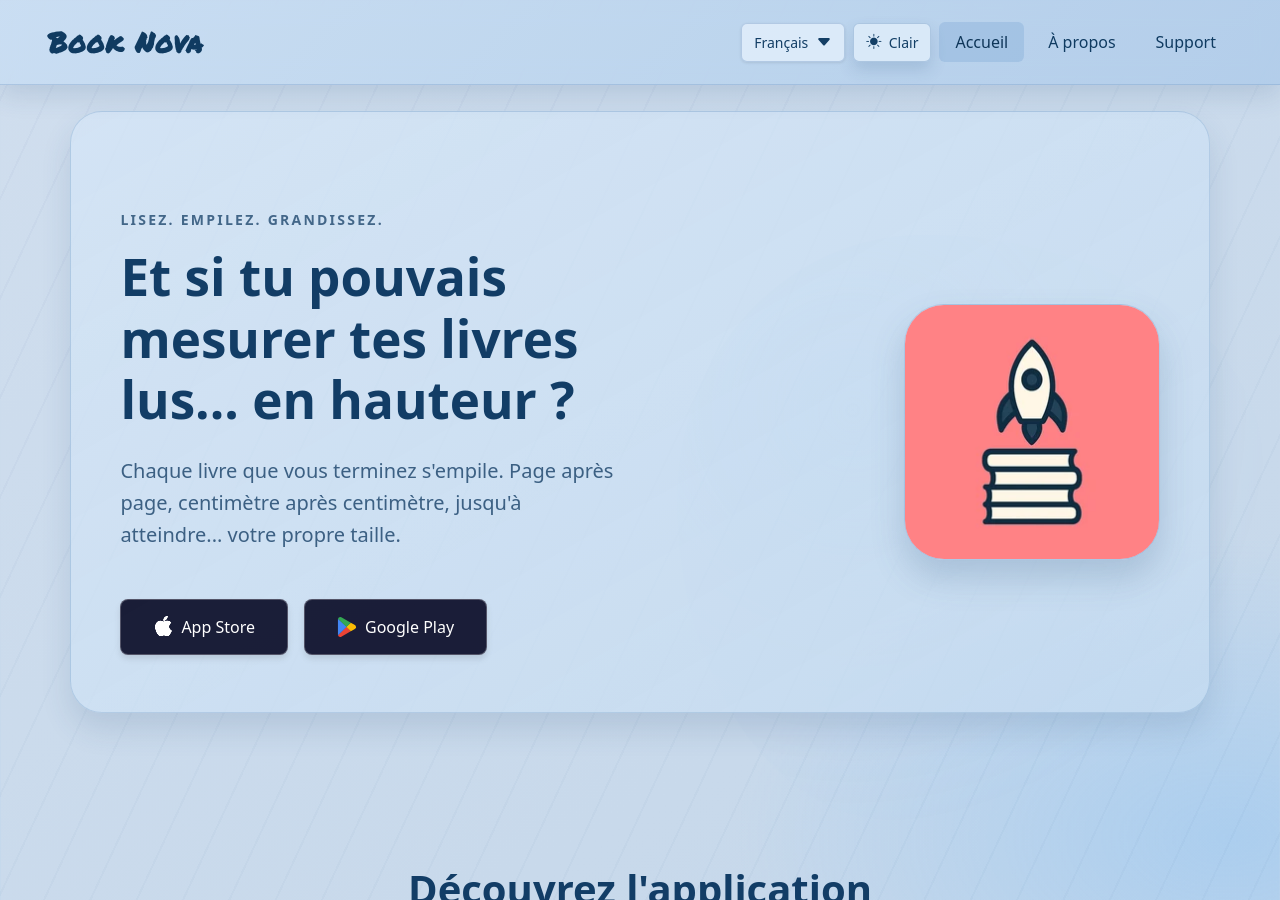
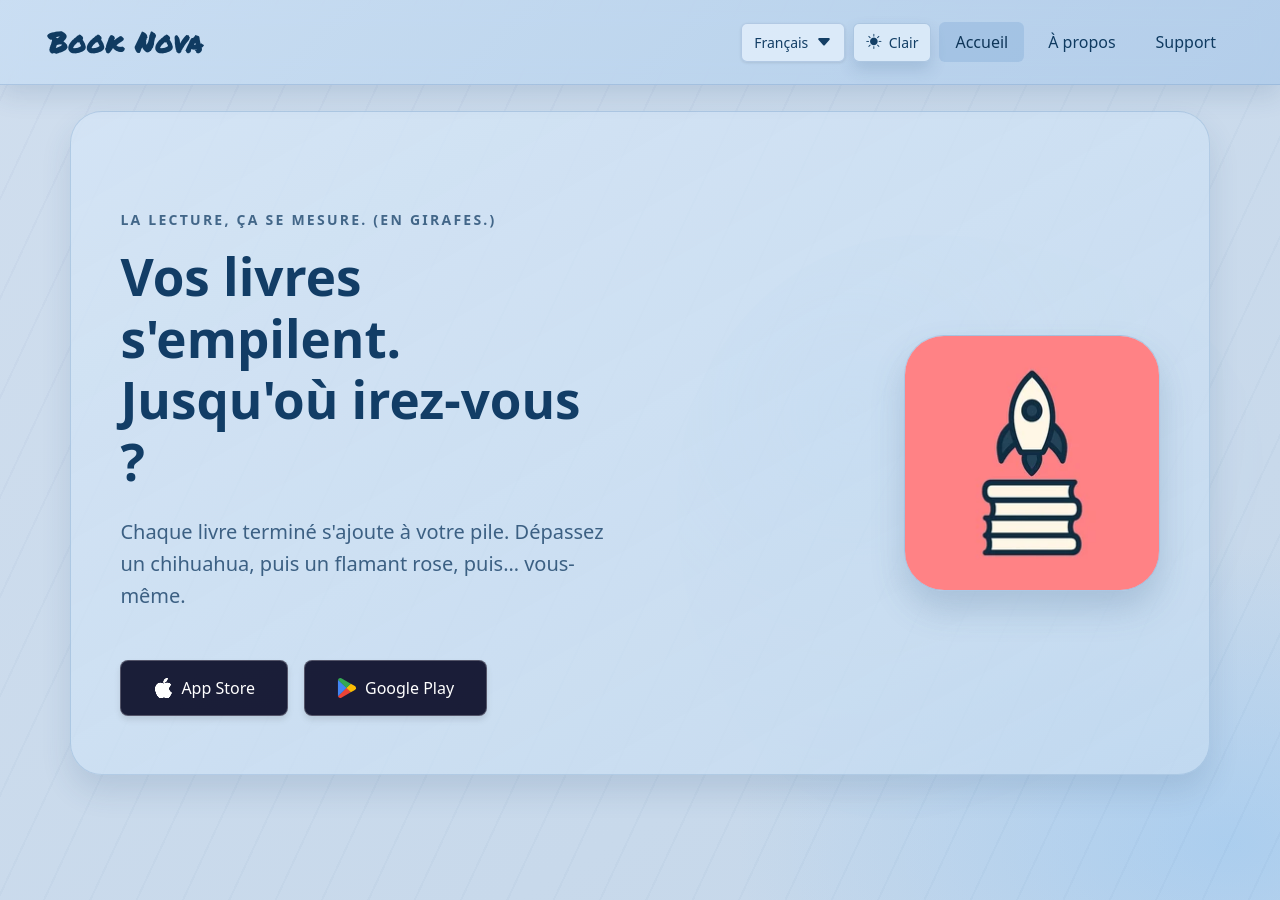
Before and after one commit to Anarres4/book-nova, a Jekyll site: the page built from index.html, in a window 1280 px wide and 900 px high. Built offline with Jekyll 4.4.1, drawn with Linux system fonts in a browser that asks for light colours.

Commit message:
✏️ update hero text

```diff
--- a/index.html
+++ b/index.html
@@ -41,9 +41,9 @@ permalink: "/"
 
             <!-- Right side with text -->
             <div class="col-md-6 text-center text-md-start order-md-1">
-                <p class="hero-tagline text-uppercase fw-bold tracking-wider mb-3" data-i18n="hero.tagline">Lisez. Empilez. Grandissez.</p>
-                <h1 class="hero-title fw-bold mb-4" data-i18n="hero.title">Et si tu pouvais mesurer tes livres lus... en hauteur ?</h1>
-                <p class="hero-subtitle mb-4 mb-md-5" data-i18n="hero.subtitle">Chaque livre que vous terminez s'empile. Page après page, centimètre après centimètre, jusqu'à atteindre... votre propre taille.</p>
+                <p class="hero-tagline text-uppercase fw-bold tracking-wider mb-3" data-i18n="hero.tagline">La lecture, ça se mesure. (En girafes.)</p>
+                <h1 class="hero-title fw-bold mb-4" data-i18n="hero.title">Vos livres s'empilent. Jusqu'où irez-vous ?</h1>
+                <p class="hero-subtitle mb-4 mb-md-5" data-i18n="hero.subtitle">Chaque livre terminé s'ajoute à votre pile. Dépassez un chihuahua, puis un flamant rose, puis… vous-même.</p>
 
                 <div class="d-flex flex-column flex-sm-row justify-content-center justify-content-md-start gap-3 mb-4 mb-md-0" id="download-buttons">
                     <a href="https://apps.apple.com/fr/app/book-nova/id6752571289" class="btn-download" target="_blank" rel="noopener noreferrer" role="button">
```
Also changed, not shown: _data/translations.yml (+9 -9 lines).
